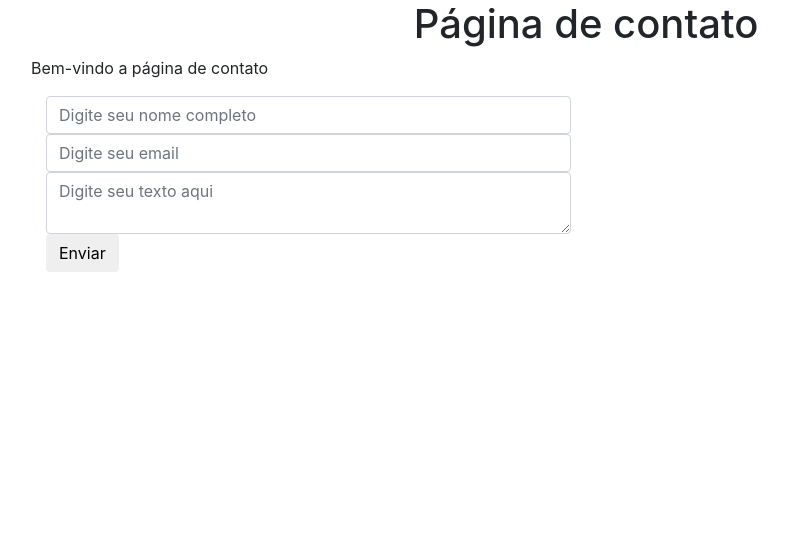
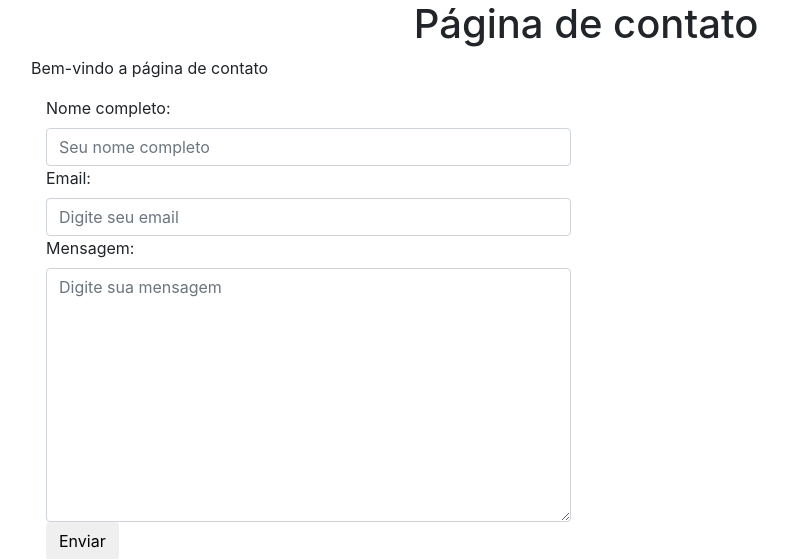
Before and after one commit to gabsma25/PJ-BuyFast, a Django app: page /contact/ in a window 1280 px wide. Shown: the top 559 px of the page, without its empty margins (54-842 px from the left). Run offline with Django 5.2, Linux system fonts and the light colour scheme; some libraries are stand-ins or nearby versions.

Commit message:
modified

```diff
--- a/buyfast/template/contact/view.html
+++ b/buyfast/template/contact/view.html
@@ -20,9 +20,7 @@
                     <p>{{ content }}</p>
                     <div class='col-sm-6 col-12'>
                     <form method='POST'> {% csrf_token %}
-                        <input type='text' class='form-control' name='fullname 'placeholder='Digite seu nome completo'>
-                        <input type='email' class='form-control' name='email' placeholder='Digite seu email'>
-                        <textarea name='content' class='form-control' placeholder='Digite seu texto aqui'></textarea>
+                        {{form}}
                         <button type='submit' class='btn btn-default'>Enviar</button>
                     </form>
                     </div>
```
